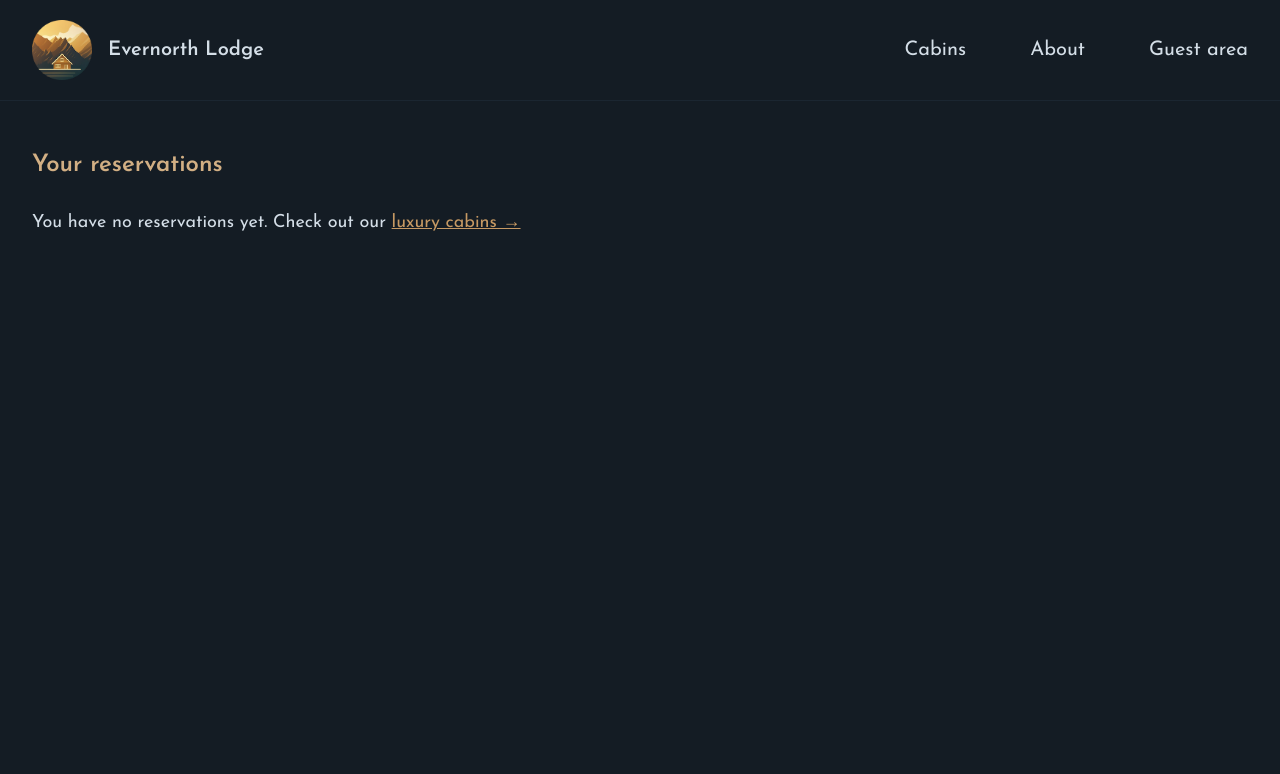
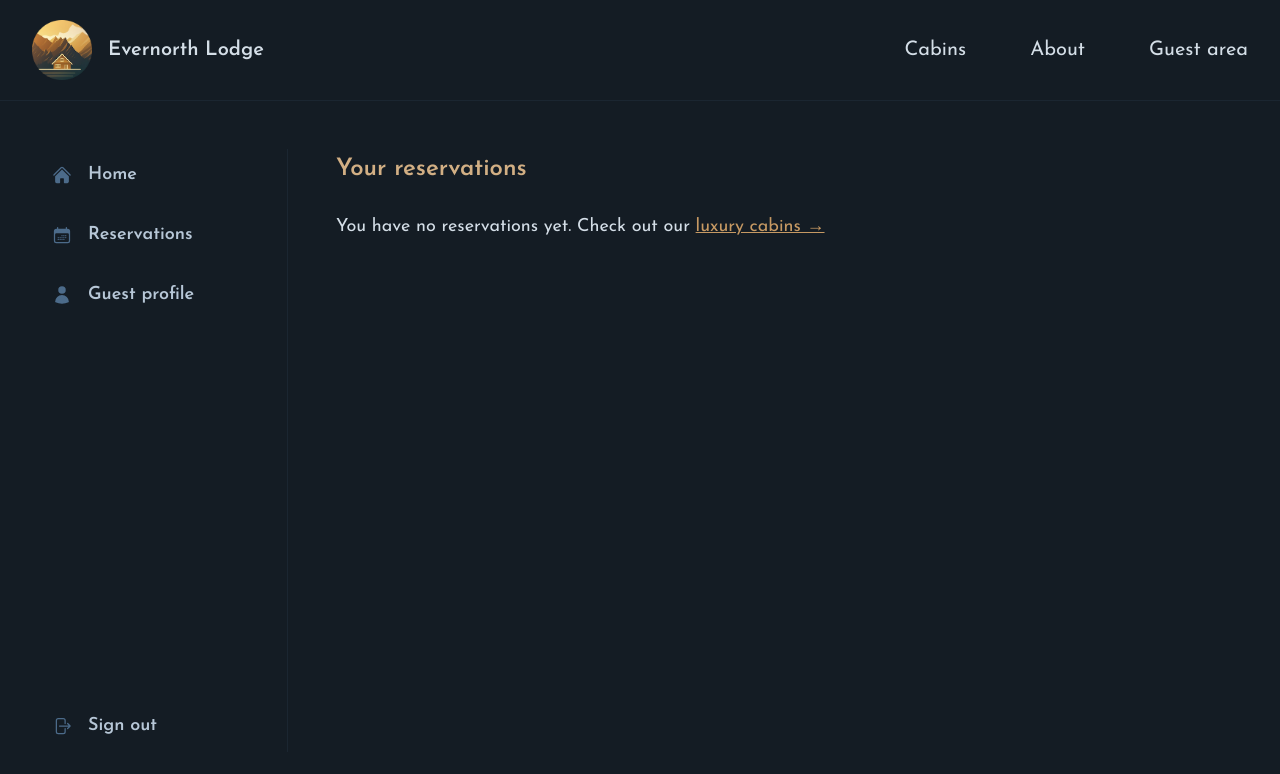
Before and after one commit to IlianCholpanov/evernorth-lodge-website, a Next.js app: page /account/reservations in a window 1280 px wide. Shown: the top 774 px of the page. Built offline with nearby package versions, Linux system fonts and the light colour scheme.

Commit message:
Add a nested layout

```diff
--- a/app/_components/SideNavigation.js
+++ b/app/_components/SideNavigation.js
@@ -1,45 +1,46 @@
+import Link from "next/link";
 import {
   CalendarDaysIcon,
   HomeIcon,
   UserIcon,
-} from '@heroicons/react/24/solid';
-import SignOutButton from './SignOutButton';
+} from "@heroicons/react/24/solid";
+import SignOutButton from "./SignOutButton";
 
 const navLinks = [
   {
-    name: 'Home',
-    href: '/account',
-    icon: <HomeIcon className='h-5 w-5 text-primary-600' />,
+    name: "Home",
+    href: "/account",
+    icon: <HomeIcon className="h-5 w-5 text-primary-600" />,
   },
   {
-    name: 'Reservations',
-    href: '/account/reservations',
-    icon: <CalendarDaysIcon className='h-5 w-5 text-primary-600' />,
+    name: "Reservations",
+    href: "/account/reservations",
+    icon: <CalendarDaysIcon className="h-5 w-5 text-primary-600" />,
   },
   {
-    name: 'Guest profile',
-    href: '/account/profile',
-    icon: <UserIcon className='h-5 w-5 text-primary-600' />,
+    name: "Guest profile",
+    href: "/account/profile",
+    icon: <UserIcon className="h-5 w-5 text-primary-600" />,
   },
 ];
 
 function SideNavigation() {
   return (
-    <nav className='border-r border-primary-900'>
-      <ul className='flex flex-col gap-2 h-full text-lg'>
+    <nav className="border-r border-primary-900">
+      <ul className="flex flex-col gap-2 h-full text-lg">
         {navLinks.map((link) => (
           <li key={link.name}>
-            <a
+            <Link
               className={`py-3 px-5 hover:bg-primary-900 hover:text-primary-100 transition-colors flex items-center gap-4 font-semibold text-primary-200`}
               href={link.href}
             >
               {link.icon}
               <span>{link.name}</span>
-            </a>
+            </Link>
           </li>
         ))}
 
-        <li className='mt-auto'>
+        <li className="sticky top-[calc(100dvh-52px)]">
           <SignOutButton />
         </li>
       </ul>
--- /dev/null
+++ b/app/account/layout.js
@@ -0,0 +1,10 @@
+import SideNavigation from "@/app/_components/SideNavigation";
+
+export default function Layout({ children }) {
+  return (
+    <div className="grid grid-cols-[16rem_1fr] h-full gap-12">
+      <SideNavigation />
+      <div className="py-1">{children}</div>
+    </div>
+  );
+}
--- a/app/account/profile/page.js
+++ b/app/account/profile/page.js
@@ -1,4 +1,8 @@
 import SelectCountry from "@/app/_components/SelectCountry";
+
+export const metadata = {
+  title: "Update profile",
+};
 
 export default function Page() {
   // CHANGE
--- a/app/account/reservations/page.js
+++ b/app/account/reservations/page.js
@@ -1,4 +1,8 @@
 import ReservationCard from "@/app/_components/ReservationCard";
+
+export const metadata = {
+  title: "Reservations",
+};
 
 export default function Page() {
   // CHANGE
--- a/app/layout.js
+++ b/app/layout.js
@@ -27,8 +27,8 @@ export default function RootLayout({ children }) {
         className={`${josefin.className} antialiased bg-primary-950 text-primary-100 min-h-screen flex flex-col relative`}
       >
         <Header />
-        <div className="flex-1 px-8 py-12">
-          <main className="max-w-7xl mx-auto ">{children}</main>
+        <div className="flex-1 px-8 py-12 grid">
+          <main className="max-w-7xl mx-auto w-full">{children}</main>
         </div>
       </body>
     </html>
```
